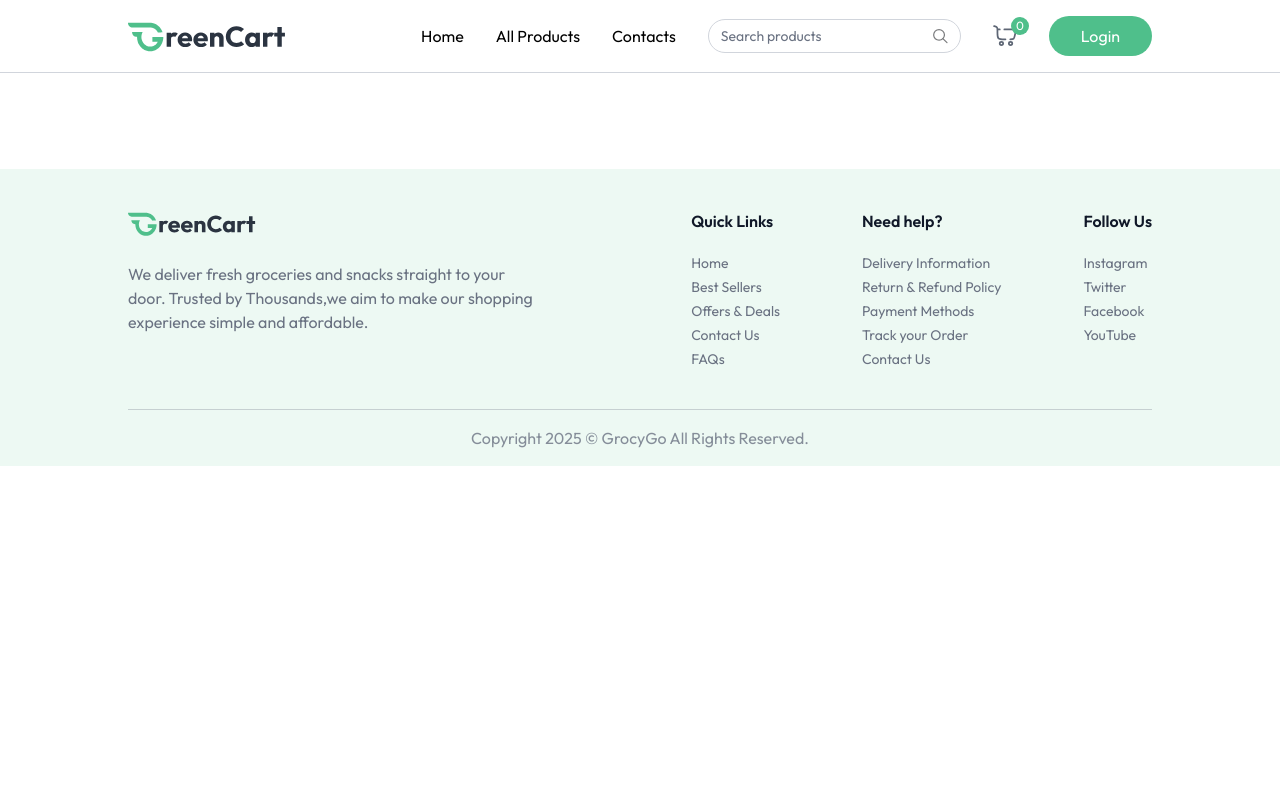
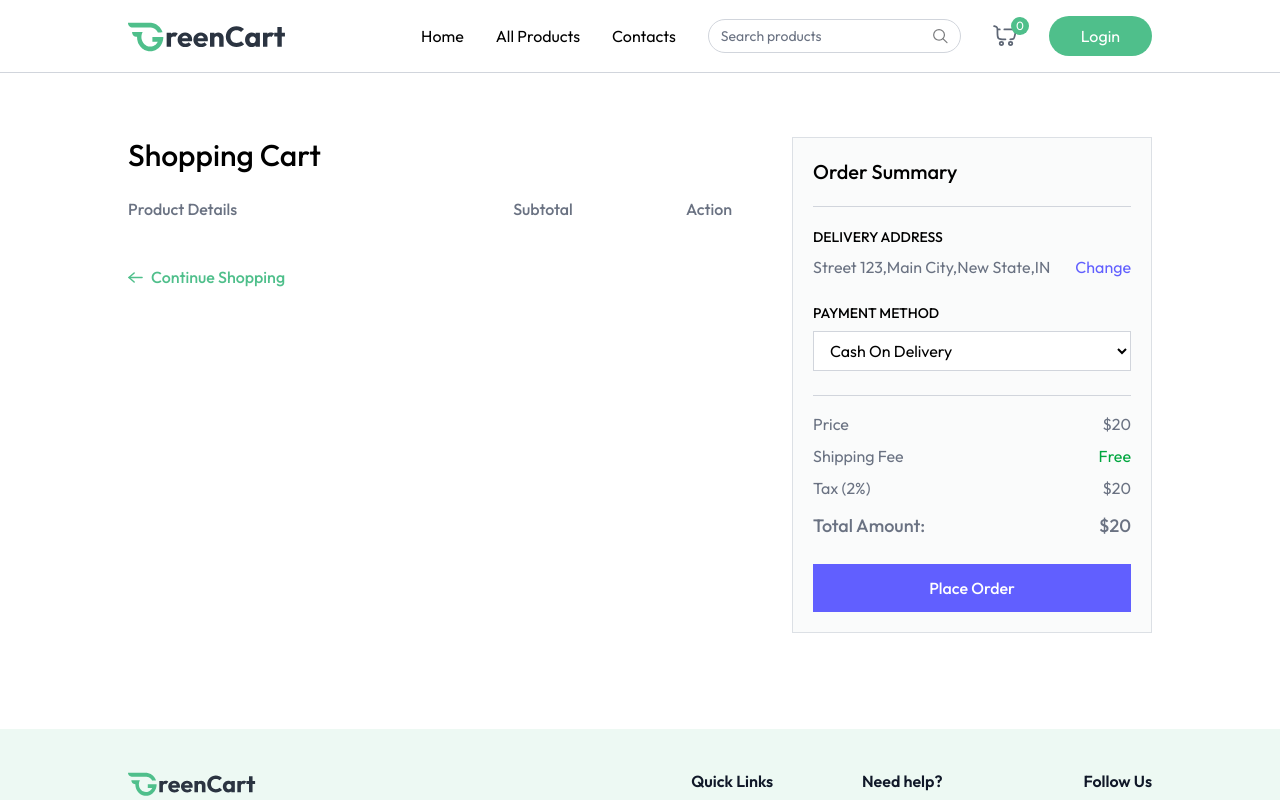
Before and after one commit to parastuteja/GrocyGo, a React (Vite) app in the folder Client/: page /cart in a window 1280 px wide. Shown: the top 800 px of the page. Built offline with nearby package versions, Linux system fonts and the light colour scheme.

Commit message:
Update Cart

```diff
--- a/Client/src/App.jsx
+++ b/Client/src/App.jsx
@@ -9,6 +9,7 @@
 import AllProducts from './Pages/AllProducts'
 import ProductCategory from './Pages/ProductCategory'
 import ProductDetails from './Pages/ProductDetails'
+import Cart from './Pages/Cart'
 
 function App() {
   const isSellerPath =useLocation().pathname.includes('seller')
@@ -26,6 +27,7 @@
     <Route path='/products' element={<AllProducts/>}/>
      <Route path='/products/:category' element={<ProductCategory/>}/>
      <Route path='/products/:category/:id' element={<ProductDetails/>}/>
+     <Route path='/cart'element={<Cart/>}/>
 
     </Routes>
  </div>
--- a/Client/src/Components/BestSeller.jsx
+++ b/Client/src/Components/BestSeller.jsx
@@ -7,7 +7,7 @@
   return (
     <div className='mt-16'>
         <p className='text-2xl md:text-3xl font-medium'>BestSeller</p>
-        <div className='grid grid-cols-2 sm:grid-cols-3 md:grid-cols-4 gap-3 md:gap-6 lg:grid-cols-5 mt-6
+        <div className='grid grid-cols-2 sm:grid-cols-3 sm:gap-5 md:grid-cols-4 gap-3 md:gap-6 lg:grid-cols-5 mt-6
        '>
          {products.filter((product)=>product.inStock).slice(0,5).map((product, index)=>(
           <ProductCard key={index} product={product}/>
--- a/Client/src/Components/Navbar.jsx
+++ b/Client/src/Components/Navbar.jsx
@@ -63,7 +63,7 @@
                     <img src={assets.nav_cart_icon} alt="cart" className='w-6 opacity-80' />
                     <button className="absolute -top-2 -right-3 text-xs text-white bg-primary w-[18px] h-[18px] rounded-full">{getCartCount()}</button>
                 </div>
-             <button onClick={() => open ? setOpen(false) : setOpen(true)} aria-label="Menu" className="">
+             <button onClick={() => open ? setOpen(false) : setOpen(true)} aria-label="Menu" className=" ">
                <img src={assets.menu_icon} alt="menu" />
             </button>
            </div>
--- a/Client/src/Components/ProductCard.jsx
+++ b/Client/src/Components/ProductCard.jsx
@@ -38,10 +38,10 @@
 
       <div className="flex items-end justify-between mt-3">
         <p className="md:text-xl text-base font-medium text-primary">
-          {currency}₹
+          {currency}
           {product.offerPrice}{" "}
           <span className="text-gray-500/60 md:text-sm text-xs line-through">
-            {currency}₹
+            {currency}
             {product.price}
           </span>
         </p>
--- /dev/null
+++ b/Client/src/Pages/Cart.jsx
@@ -0,0 +1,136 @@
+import { useEffect, useState } from "react"
+import { useAppContext } from "../Context/AppContext"
+import { assets, dummyAddress } from "../assets/grocygoassets/assets"
+
+const Cart = () => {
+
+const {products,currency,cartItems,removeFromCart,getCartCount,updateCartItem,navigate,getCartAmount}=useAppContext()
+const [cartArray,setCartArray]=useState([])
+const [addresses,setAddresses]=useState(dummyAddress)
+const [showAddress,setShowAddress]=useState(false)
+const [selectedAddress,setSelectedAddress]=useState(dummyAddress[0])
+const[paymentOption,setPaymentOption]=useState('COD')
+
+const getCart=()=>{
+    let tempArray=[]
+    for( const key in cartItems){
+        const product=products.find((item)=>item._id===key)
+        product.quantity=cartItems[key]
+        tempArray.push(product)
+    }
+    setCartArray(tempArray)
+}
+useEffect(()=>{
+if(products.length>0&& cartItems){
+    getCart()
+}
+},[products,cartItems])
+    return products.length>0&& cartItems?(
+        <div className="flex flex-col md:flex-row mt-16">
+            <div className='flex-1 max-w-4xl'>
+                <h1 className="text-3xl font-medium mb-6">
+                    Shopping Cart <span className="text-sm text-primary">{getCartCount}</span>
+                </h1>
+
+                <div className="grid grid-cols-[2fr_1fr_1fr] text-gray-500 text-base font-medium pb-3">
+                    <p className="text-left">Product Details</p>
+                    <p className="text-center">Subtotal</p>
+                    <p className="text-center">Action</p>
+                </div>
+
+                {cartArray.map((product, index) => (
+                    <div key={index} className="grid grid-cols-[2fr_1fr_1fr] text-gray-500 items-center text-sm md:text-base font-medium pt-3">
+                        <div className="flex items-center md:gap-6 gap-3">
+                            <div className="cursor-pointer w-24 h-24 flex items-center justify-center border border-gray-300 rounded overflow-hidden">
+                                <img onClick={()=>{
+                                    navigate(`/products/${product.category.toLowerCase()}/${product._id}`);scrollTo(0,0)
+                                }} className="max-w-full h-full object-cover" src={product.image[0]} alt={product.name} />
+                            </div>
+                            <div>
+                                <p className="hidden md:block font-semibold">{product.name}</p>
+                                <div className="font-normal text-gray-500/70">
+                                    <p>Weight: <span>{product.weight || "N/A"}</span></p>
+                                    <div className='flex items-center'>
+                                        <p>Qty:</p>
+                                        <select className='outline-none'>
+                                            {Array(cartItems[product._id]>9?cartItems[product._id]:9).fill('').map((_, index) => (
+                                                <option key={index} value={index + 1}>{index + 1}</option>
+                                            ))}
+                                        </select>
+                                    </div>
+                                </div>
+                            </div>
+                        </div>
+                        <p className="text-center">{currency}{product.offerPrice * product.quantity}</p>
+                        <button onClick={()=>{
+                            removeFromCart()
+                        }} className="cursor-pointer mx-auto">
+                            <img src={assets.remove_icon} alt="remove" className="inline-block w-6 h-6" />
+                        </button>
+                    </div>)
+                )}
+
+                <button onClick={()=>{navigate('/products');scrollTo(0,0)}} className="group cursor-pointer flex items-center mt-8 gap-2 text-primary font-medium">
+                  <img src={assets.arrow_right_icon_colored} alt="arrow" className="group-hover:-translate-x-1 transition" />
+                    Continue Shopping
+                </button>
+
+            </div>
+
+            <div className="max-w-[360px] w-full bg-gray-100/40 p-5 max-md:mt-16 border border-gray-300/70">
+                <h2 className="text-xl md:text-xl font-medium">Order Summary</h2>
+                <hr className="border-gray-300 my-5" />
+
+                <div className="mb-6">
+                    <p className="text-sm font-medium uppercase">Delivery Address</p>
+                    <div className="relative flex justify-between items-start mt-2">
+                        <p className="text-gray-500">{selectedAddress?`${selectedAddress.street},${selectedAddress.city},${selectedAddress.state},${selectedAddress.country}`:'No address found'}</p>
+                        <button onClick={() => setShowAddress(!showAddress)} className="text-indigo-500 hover:underline cursor-pointer">
+                            Change
+                        </button>
+                        {showAddress && (
+                            <div className="absolute top-12 py-1 bg-white border border-gray-300 text-sm w-full">
+                                <p onClick={() => setShowAddress(false)} className="text-gray-500 p-2 hover:bg-gray-100">
+                                    New York, USA
+                                </p>
+                                <p onClick={() => setShowAddress(false)} className="text-indigo-500 text-center cursor-pointer p-2 hover:bg-indigo-500/10">
+                                    Add address
+                                </p>
+                            </div>
+                        )}
+                    </div>
+
+                    <p className="text-sm font-medium uppercase mt-6">Payment Method</p>
+
+                    <select className="w-full border border-gray-300 bg-white px-3 py-2 mt-2 outline-none">
+                        <option value="COD">Cash On Delivery</option>
+                        <option value="Online">Online Payment</option>
+                    </select>
+                </div>
+
+                <hr className="border-gray-300" />
+
+                <div className="text-gray-500 mt-4 space-y-2">
+                    <p className="flex justify-between">
+                        <span>Price</span><span>$20</span>
+                    </p>
+                    <p className="flex justify-between">
+                        <span>Shipping Fee</span><span className="text-green-600">Free</span>
+                    </p>
+                    <p className="flex justify-between">
+                        <span>Tax (2%)</span><span>$20</span>
+                    </p>
+                    <p className="flex justify-between text-lg font-medium mt-3">
+                        <span>Total Amount:</span><span>$20</span>
+                    </p>
+                </div>
+
+                <button className="w-full py-3 mt-6 cursor-pointer bg-indigo-500 text-white font-medium hover:bg-indigo-600 transition">
+                    Place Order
+                </button>
+            </div>
+        </div>
+    ):null
+
+}
+export default Cart
```
